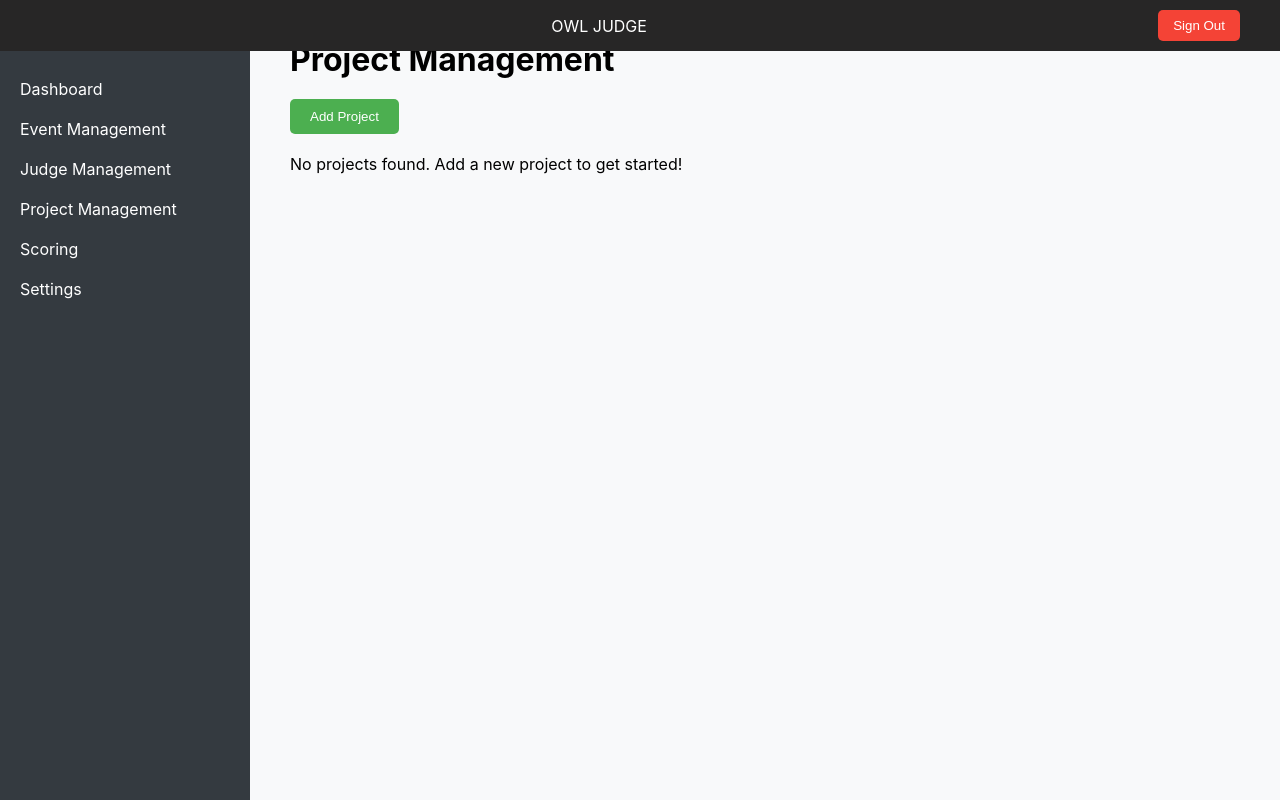
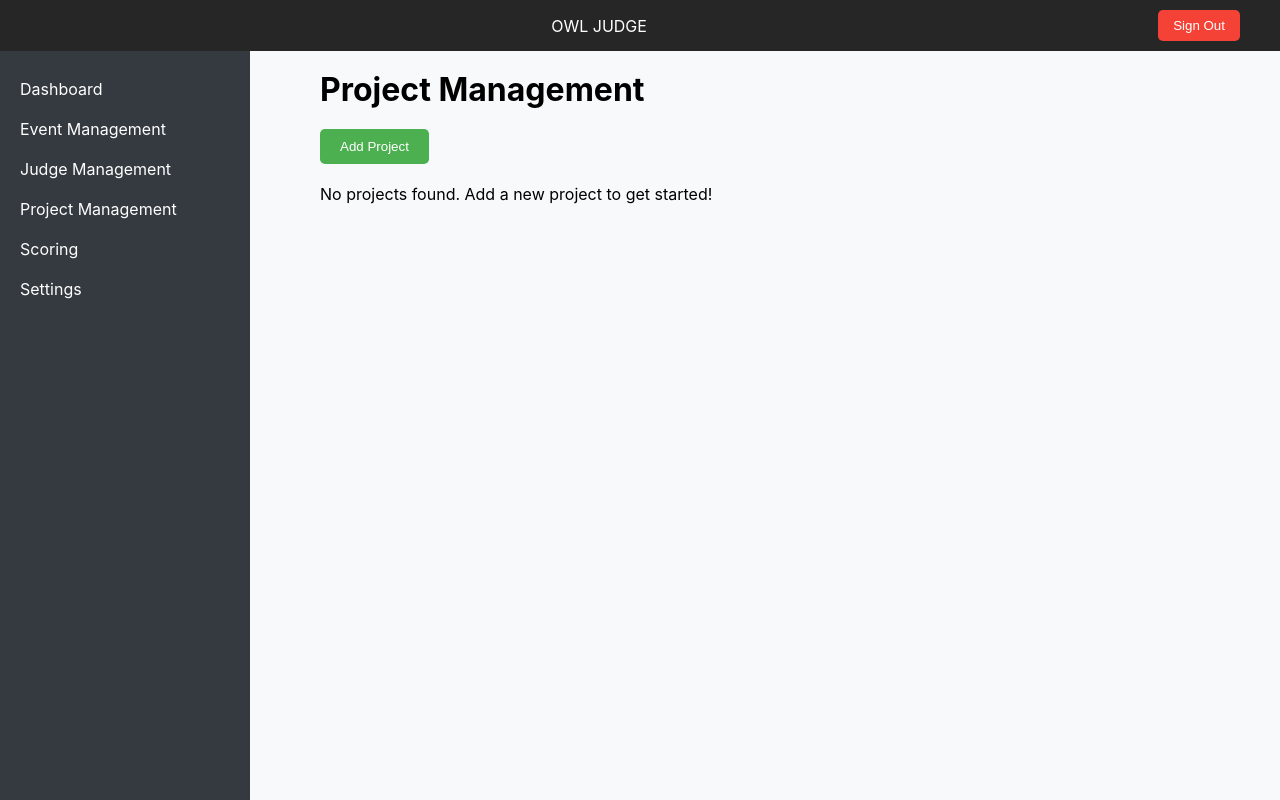
Before and after one commit to Haktan8/Owl-Judge, a React (Create React App) app in the folder owl-judge/client/: page /admin in a window 1280 px wide. Both pictures are taken after a click on the item "Project Management". Built offline with nearby package versions, Linux system fonts and the light colour scheme.

Commit message:
small changes in styles

```diff
--- a/owl-judge/client/src/pages/AdminPages/ProjectManagementView.css
+++ b/owl-judge/client/src/pages/AdminPages/ProjectManagementView.css
@@ -1,5 +1,5 @@
 .project-management {
-  padding: 20px;
+  padding: 50px;
 }
 
 .project-management h1 {
--- a/owl-judge/client/src/pages/AdminPages/ScoringView.css
+++ b/owl-judge/client/src/pages/AdminPages/ScoringView.css
@@ -1,5 +1,5 @@
 .scoring-view {
-  padding: 20px;
+  padding: 50px;
 }
 
 .scoring-view h1 {
--- a/owl-judge/client/src/pages/AdminPages/SettingsView.css
+++ b/owl-judge/client/src/pages/AdminPages/SettingsView.css
@@ -1,5 +1,5 @@
 .settings-view {
-  padding: 20px;
+  padding: 50px;
   background-color: #f5f5f5;
   border-radius: 8px;
   max-width: 600px;
```
